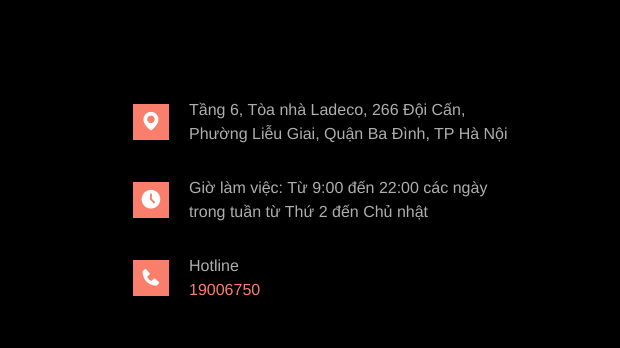
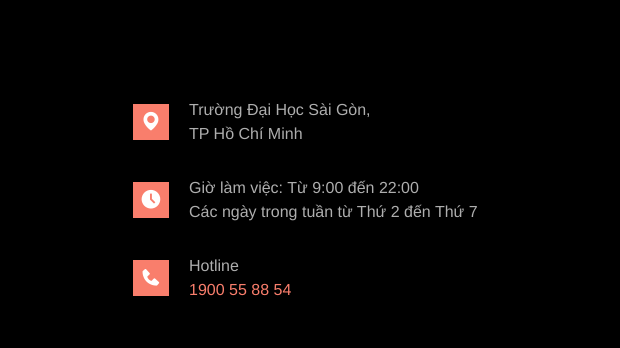
Before and after one commit to kidcher1412/web-bandongho, a plain HTML site: page index.html in a window 1280 px wide. Shown: the part 8506-8854 px from the top of the page, 0-620 px from the left. Drawn offline with nearby package versions, Linux system fonts and the light colour scheme.

Commit message:
update infore-reponesive

```diff
--- a/index.html
+++ b/index.html
@@ -1414,20 +1414,21 @@
                                <div class="footer-des-icon">
                                     <i class='bx bxs-map'></i>
                                </div>
-                               <p>Tầng 6, Tòa nhà Ladeco, 266 Đội Cấn,<br> Phường Liễu Giai, Quận Ba Đình, TP Hà Nội</p>
+                               <p>Trường Đại Học Sài Gòn,<br>
+                                TP Hồ Chí Minh</p>
                            </li>
                            <li class="footes-des-item">
                                 <div class="footer-des-icon">
                                     <i class='bx bxs-time-five' ></i>
                                 </div>
-                               <p>Giờ làm việc: Từ 9:00 đến 22:00 các ngày <br>trong tuần từ Thứ 2 đến Chủ nhật</p>
+                               <p>Giờ làm việc: Từ 9:00 đến 22:00<br> Các ngày trong tuần từ Thứ 2 đến Thứ 7</p>
                            </li>
                            <li class="footes-des-item">
                             <div class="footer-des-icon">
                                 <i class='bx bxs-phone' ></i>
                              </div>
                                <p>Hotline<br>
-                                   <span class="phone-footer" >19006750</span>
+                                   <span class="phone-footer" >1900 55 88 54</span>
                                </p>
                            </li>
                     </ul>
```
Also changed, not shown: img/falc.png (added).
